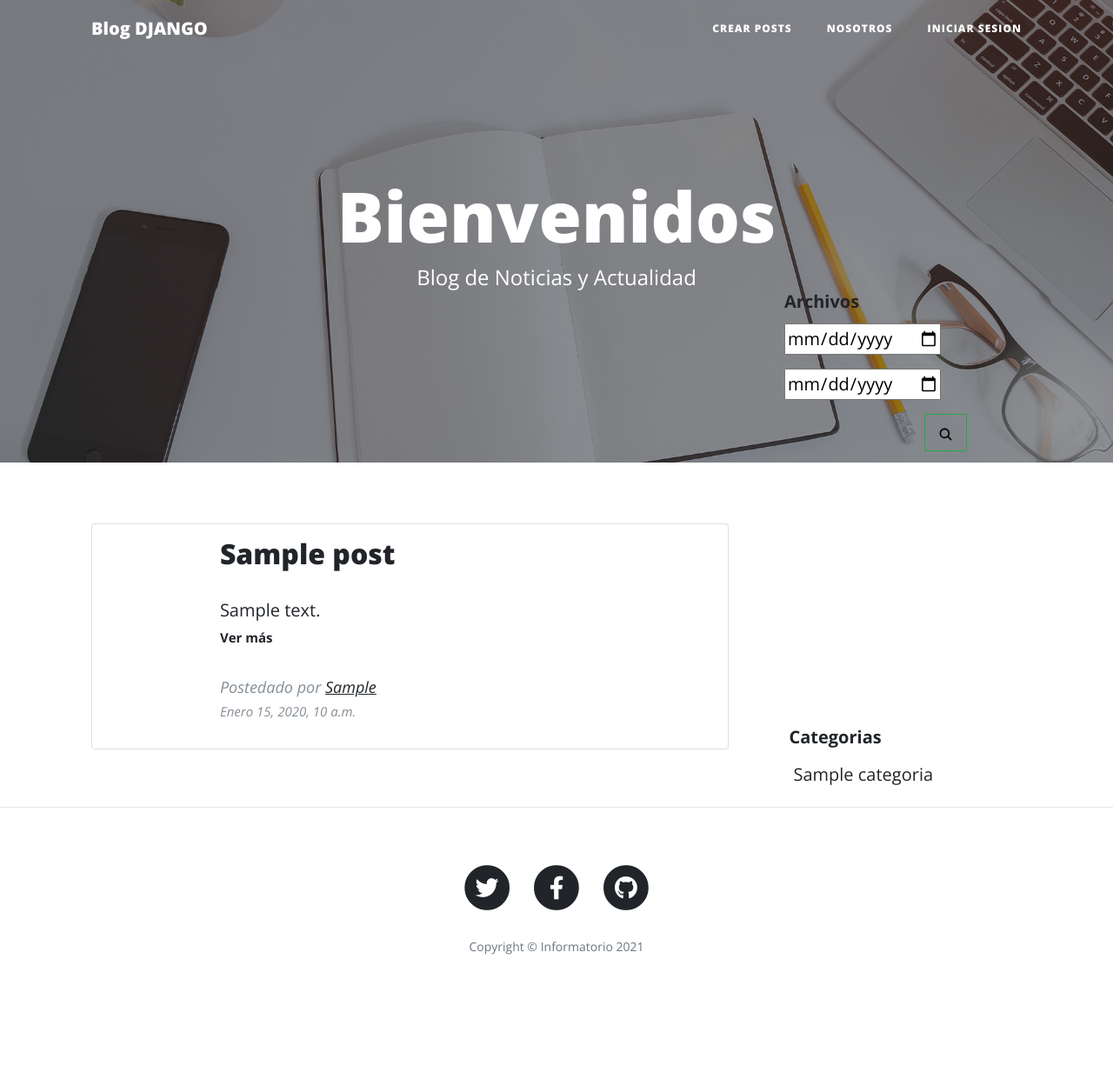
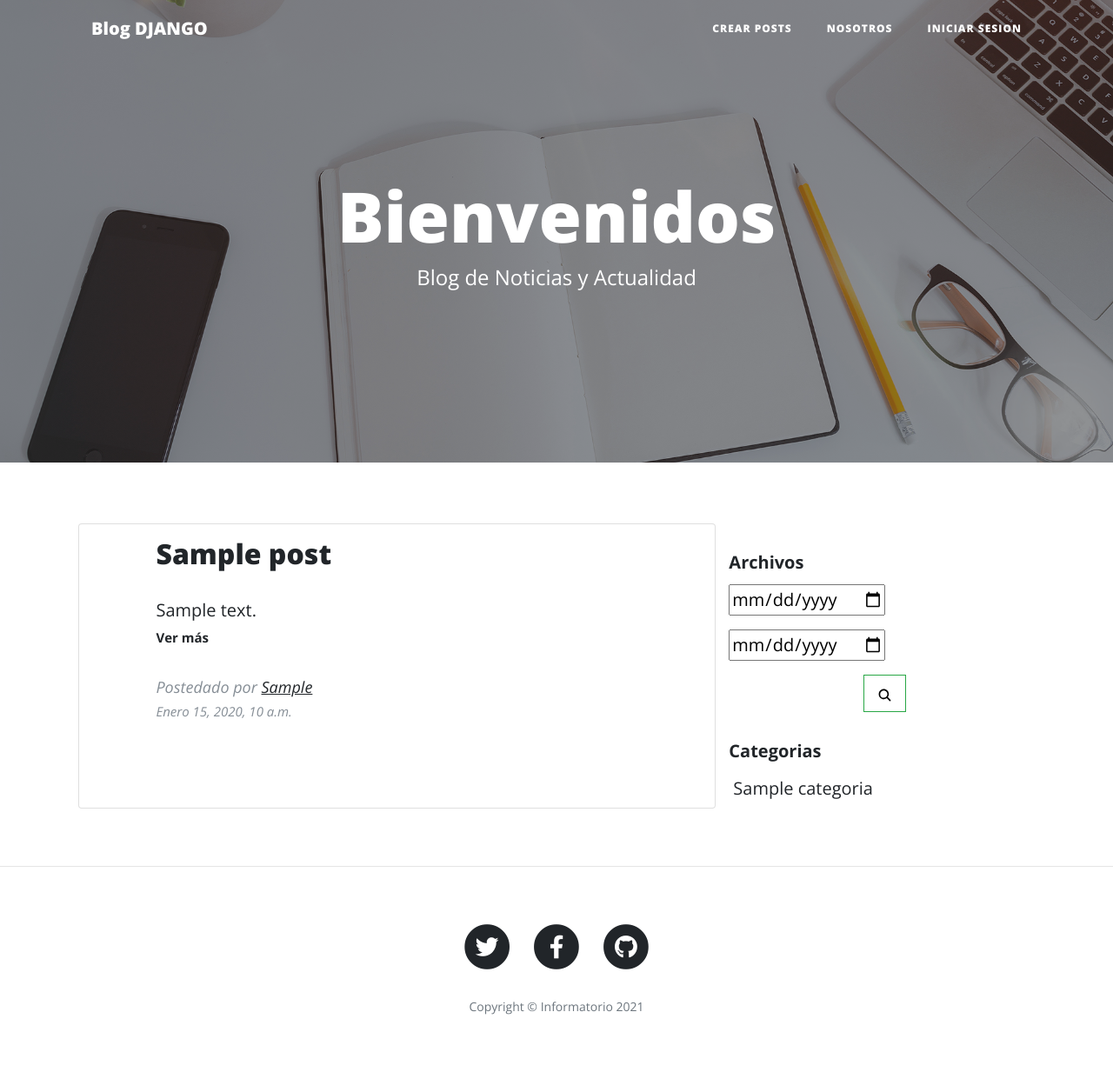
Before and after one commit to paodesign/informatorio, a Django app: template src/template/blog/home.html in a window 1280 px wide. Shown: the whole page at 87% size. Before the commit the page ends 1098 px from the top, so only its background shows below. Run offline with Django 3.2, Linux system fonts and the light colour scheme; tables that the repository leaves empty hold one stand-in row (values such as "Sample post"); the template is opened without the code that fills it: values that come from a table or form of the project are taken from there, most other values are stand-ins (such as "Sample title", 1, 10 or a date in 2020); parts of the project's set-up code (start-up, migrations or seed data) failed here and were passed over; some libraries are stand-ins or nearby versions.

Commit message:
merge combio formato pagina

```diff
--- a/src/template/blog/home.html
+++ b/src/template/blog/home.html
@@ -23,13 +23,10 @@
 </header>
 
 <!-- Main Content -->
-<!-- <div style="position: relative;"> -->
-
-<div class="container" style="position: relative;">
+<div class="container">
   <div class="row card-body">
-    <div class=" card col-lg-8" style="margin-left: 15px;
-  margin-right: 10px;">
-      <div class="col-lg-8 col-md-10 mx-auto" style="margin-left: 15px;
+    <div class=" card col-md-8">
+      <div class="col-md-8 col-md-10 mx-auto" style="margin-left: 15px;
         margin-right: 10px;padding-top: 15px">
 
         {% for post in object_list %}
@@ -80,72 +77,22 @@
           </div>
           {% if not forloop.last %}
           <hr>
-          {% endif %}
-          <div class="container">
-            <div class="row">
-              <div class="col-md-4 col-lg-10" style="position: absolute; top: 200px;
-            left: 140%;">
-                <strong>
-                  <p style="margin-bottom: 5px">Categorias</p>
-                </strong>
-                {% for categ in categoria %}
-                <ul class="nav flex-column">
-                  <li class="nav-item">
-                    <a class="nav-link active" aria-current="page" style="padding-left: 5px"
-                      href="{% url 'categorias' categ.categoria_nombre %}">{{categ.categoria_nombre}}</a>
-                  </li>
-                  {% endfor %}
-              </div>
-            </div>
-          </div>
-        </div>
-        {% endfor %}
-
-        <!-- -------------------------------------- ACA VA LO DE PAGINACION--------------------- -->
-
-        {% if is_paginated %}
-
-          {% if page_obj.has_previous %}
-
-            <a class="btn btn-outline-info mb-4" href="?page=1">First</a>
-            <a class="btn btn-outline-info mb-4" href="?page={{page_obj.previous_page_number}} ">Previous</a>
-
-            {% endif %}
-
-            {% for num in page_obj.paginator.page_range %}
-              {% if page_obj.number == num %}
-                <a class="btn btn-info mb-4" href="?page={{num}}">{{num}}</a>
-              {% elif num > page_obj.number|add:'-3' and num < page_obj.number|add:'3' %}
-                <a class="btn btn-outline-info mb-4" href="?page={{num}}">{{num}}</a>
-              {% endif %}
-            {% endfor %}
-
-            {% if page_obj.has_next %}
-              <a class="btn btn-outline-info mb-4" href="?page={{page_obj.next_page_number}}">Next</a>
-              <a class="btn btn-outline-info mb-4" href="?page={{page_obj.paginator.num_pages}} ">Last</a>
-            {% endif %}
-
 
           {% endif %}
 
 
 
-           <!-- -------------------------------------- ACA TERMINA LO DE PAGINACION --------------------- -->
-
-
-
-
+        </div>
+        {% endfor %}
 
 
       </div>
     </div>
-    <br>
-    </ul>
-  </div>
-  <div class="container" style="position: relative;">
+
+    <div class="col-md-4">
+      <!-- Busqueda por fecha -->
       <div class="row">
-      <div class="col-md-4 col-lg-10" style="position: absolute; top: -580px;
-      left: 70%; width: 380px; padding-left: 40px">
+        <div class="col-md-4 col-lg-10">
 
           <strong>
             <p style="width: 80px;margin-bottom:10px">Archivos</p>
@@ -174,9 +121,63 @@
           </form>
         </div>
       </div>
+
+      <!-- Categorias -->
+      <div class="row">
+        <div class="col-md-4 col-lg-10">
+          <strong>
+            <p style="margin-bottom: 5px">Categorias</p>
+          </strong>
+          {% for categ in categoria %}
+          <ul class="nav flex-column">
+            <li class="nav-item">
+              <a class="nav-link active" aria-current="page" style="padding-left: 5px"
+                href="{% url 'categorias' categ.categoria_nombre %}">{{categ.categoria_nombre}}</a>
+            </li>
+          </ul>
+          {% endfor %}
         </div>
       </div>
     </div>
+
+    <br>
+  </div>
+
+  <div class="row">
+    <div class="col-12">
+       <!-- -------------------------------------- ACA VA LO DE PAGINACION--------------------- -->
+       {% if is_paginated %}
+
+       {% if page_obj.has_previous %}
+
+       <a class="btn btn-outline-info mb-4" href="?page=1">First</a>
+       <a class="btn btn-outline-info mb-4" href="?page={{page_obj.previous_page_number}} ">Previous</a>
+
+       {% endif %}
+
+       {% for num in page_obj.paginator.page_range %}
+
+         {% if page_obj.number == num %}
+         <a class="btn btn-info mb-4" href="?page={{num}}">{{num}}</a>
+         {% elif num > page_obj.number|add:'-3' and num < page_obj.number|add:'3' %} <a class="btn btn-outline-info mb-4"
+           href="?page={{num}}">{{num}}</a>
+         {% endif %}
+
+       {% endfor %}
+
+       {% if page_obj.has_next %}
+         <a class="btn btn-outline-info mb-4" href="?page={{page_obj.next_page_number}}">Next</a>
+         <a class="btn btn-outline-info mb-4" href="?page={{page_obj.paginator.num_pages}} ">Last</a>
+       {% endif %}
+
+
+     {% endif %}
+     <!-- -------------------------------------- ACA TERMINA LO DE PAGINACION --------------------- -->
+    </div>
+  </div>
+
+</div>
+
 <!-- <div class='container text-center '>
   <a class="btn btn-outline-info" href="{% url 'alta_post' %}" role="button">Crear Posts</a>
 
```
Lines whose indentation alone changed are shown as unchanged.
